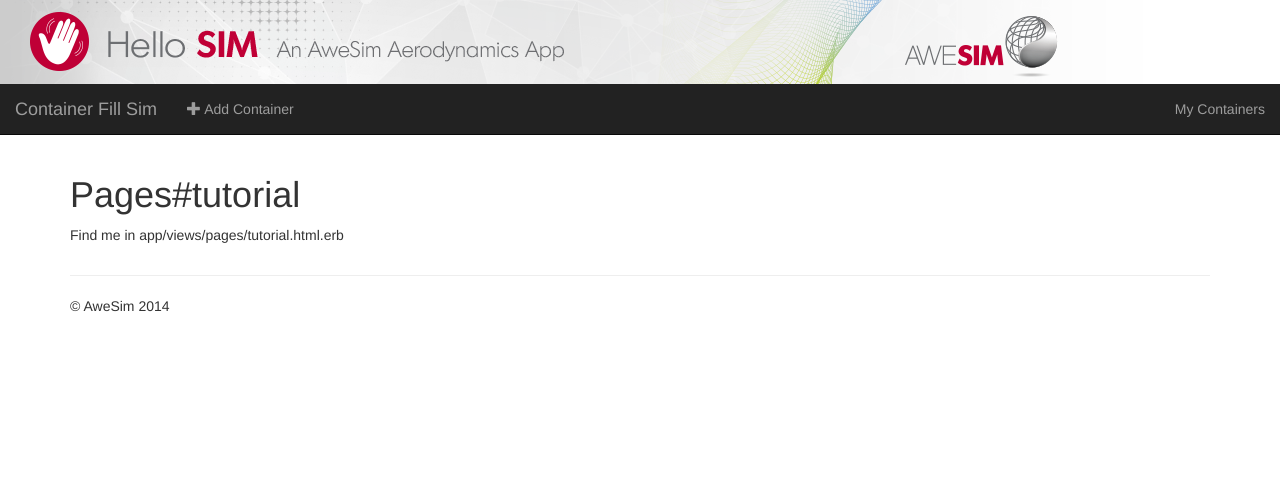
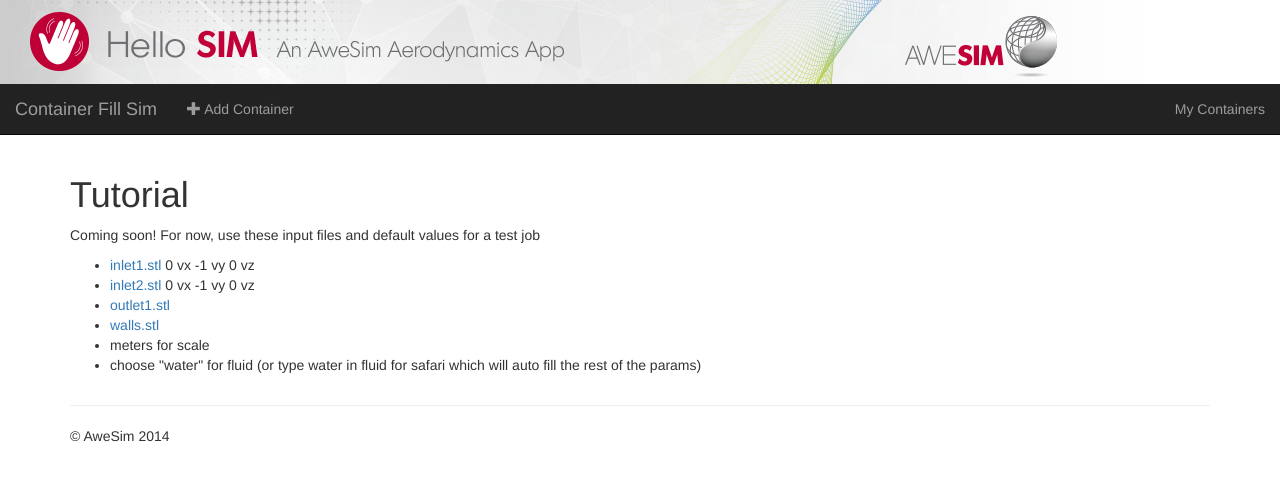
Before and after one commit to AriettaZ/containerfillsim, a Rails app: page /tutorial in a window 1280 px wide. Shown: the top 481 px of the page. Run offline with Rails 7, Linux system fonts and the light colour scheme; style sheets or scripts are compiled from the project's sources; parts of the project's set-up code (start-up, migrations or seed data) failed here and were passed over; some libraries are stand-ins or nearby versions.

Commit message:
add input files and update tutorial page

```diff
--- a/app/views/pages/tutorial.html.erb
+++ b/app/views/pages/tutorial.html.erb
@@ -1,2 +1,13 @@
-<h1>Pages#tutorial</h1>
-<p>Find me in app/views/pages/tutorial.html.erb</p>
+<h1>Tutorial</h1>
+<p>Coming soon! For now, use these input files and default values for a test job</p>
+
+<%# FIXME: path to public directory file? %>
+
+<ul>
+<li><%= link_to "inlet1.stl", "tutorial_files/inlet1.stl" %> 0 vx -1 vy  0 vz</li>
+<li><%= link_to "inlet2.stl", "tutorial_files/inlet2.stl" %> 0 vx -1 vy  0 vz</li>
+<li><%= link_to "outlet1.stl", "tutorial_files/outlet1.stl" %></li>
+<li><%= link_to "walls.stl", "tutorial_files/walls.stl" %></li>
+<li>meters for scale</li>
+<li>choose "water" for fluid (or type water in fluid for safari which will auto fill the rest of the params)</li>
+</ul>
```
Also changed, not shown: 4 other files.
